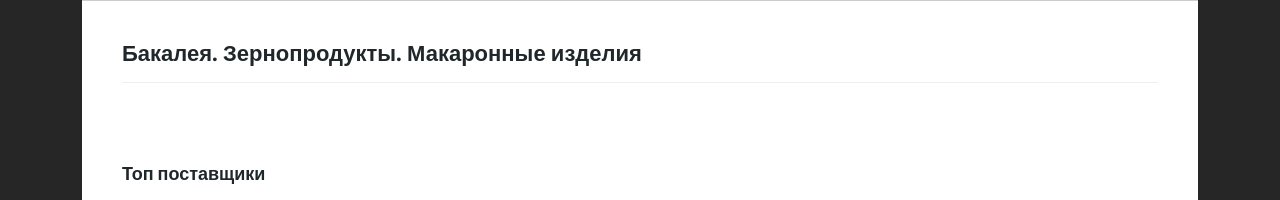
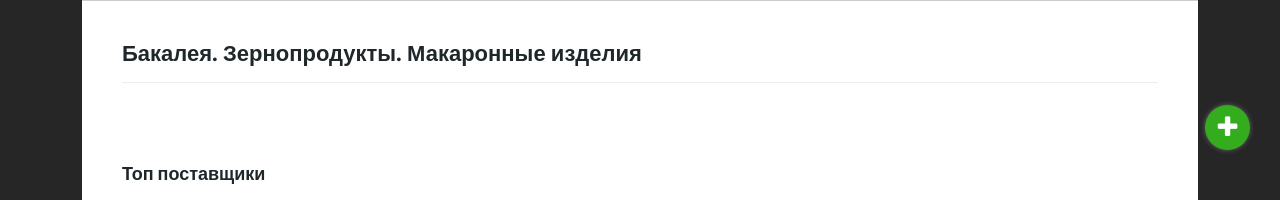
Before and after one commit to IrinaMilekhina/WebTeam_Project, a Django app: page /orders/category/4 in a window 1280 px wide. Shown: the part 620-820 px from the top of the page. Run offline with Django 4.2, Linux system fonts and the light colour scheme; data comes from the database, SQL or seed files in the repository; some libraries are stand-ins or nearby versions.

Commit message:
changed button "create order"

```diff
--- a/ProductPlatform/static/assets/css/templatemo-edu-meeting.css
+++ b/ProductPlatform/static/assets/css/templatemo-edu-meeting.css
@@ -274,6 +274,34 @@ body {
     color: #fff;
 }
 
+.create-order-btn {
+    position: fixed;
+    width: 45px;
+    height: 45px;
+    bottom: 30px;
+    right: 30px;
+    border-radius: 45px;
+    background-color: #33ad1d;
+    z-index: 55555;
+    color: #ffffff;
+    font-size: 25px;
+    display: flex;
+    align-items: center;
+    justify-content: center;
+    box-shadow: 0 0 5px #676767;
+}
+
+.create-order-btn:hover {
+    background-color: #2b9318;
+}
+
+.create-order-btn:active {
+    width: 43px;
+    height: 43px;
+    bottom: 31px;
+    right: 31px;
+    font-size: 23px;
+}
 
 /*
 ---------------------------------------------
--- a/ProductPlatform/templates/base.html
+++ b/ProductPlatform/templates/base.html
@@ -10,6 +10,7 @@
 
     {% block css %}
         <link href="{% static 'vendor/bootstrap/css/bootstrap.min.css' %}" rel="stylesheet">
+        <link href="{% static 'fontawesomefree/css/all.min.css' %}" rel="stylesheet" type="text/css">
 
         <link rel="stylesheet" href="{% static 'assets/css/fontawesome.css' %}">
         <link rel="stylesheet" href="{% static 'assets/css/templatemo-edu-meeting.css' %}">
@@ -27,6 +28,8 @@
 {% block content %}
 
 {% endblock %}
+
+    {% include 'includes/button_create_order.html' %}
 
 {% block js %}
     <script src="{% static 'vendor/bootstrap/js/bootstrap.bundle.js' %}"></script>
--- /dev/null
+++ b/ProductPlatform/templates/includes/button_create_order.html
@@ -0,0 +1,3 @@
+<a class="create-order-btn" href="{% url 'orders:create_order' %}">
+    <i class="fa fa-plus"></i>
+</a>
--- a/ProductPlatform/templates/includes/inc_menu.html
+++ b/ProductPlatform/templates/includes/inc_menu.html
@@ -17,10 +17,6 @@
                             {% if user.role == 'Supplier' %}
                                 <li><a href="{% url 'orders:table-order' %}">Доска заказов</a></li>
                             {% endif %}
-                            {% if user.role == 'Customer' %}
-                                <li><a href="{% url 'orders:create_order' %}">Создать заказ</a></li>
-                            {% endif %}
-
                             <li><a href="{% url 'users:account_edit' %}">Личный кабинет</a></li>
                             <li><a href="{% url 'users:logout' %}">Выйти</a></li>
                         {% endif %}
```
